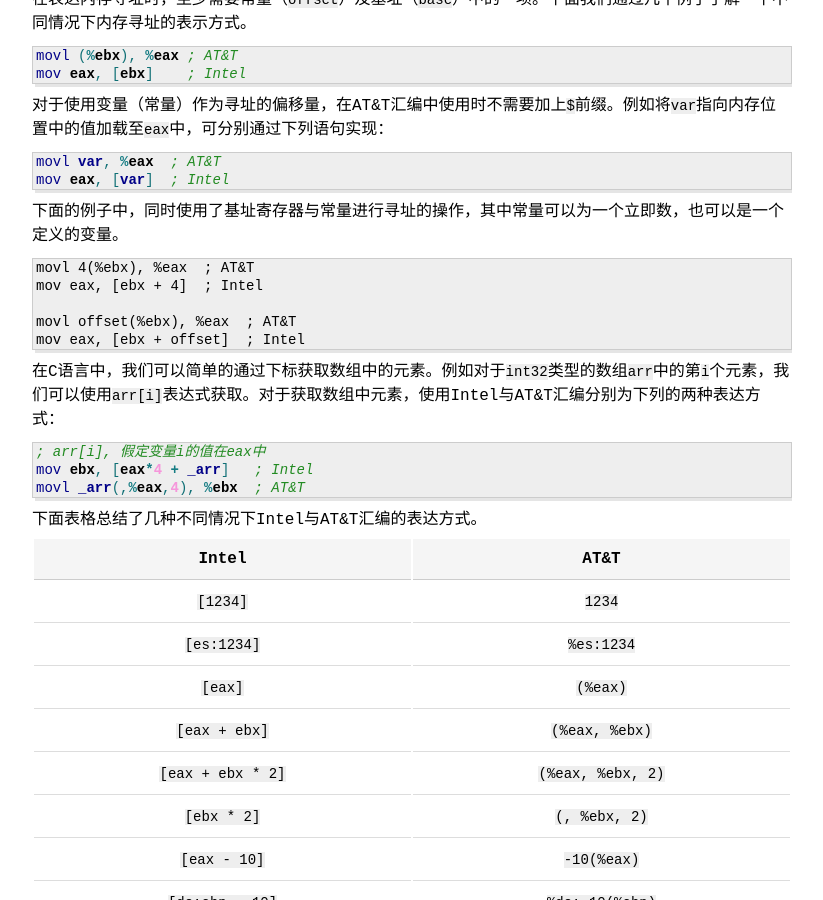
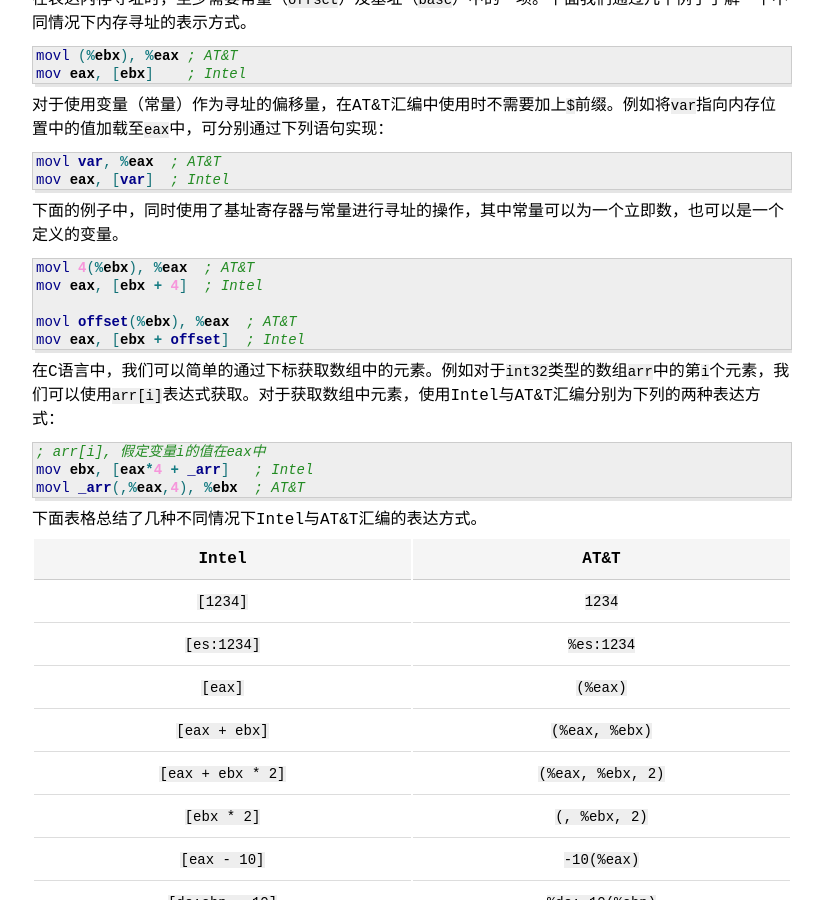
Before and after one commit to ghosind/ghosind.github.io, a Jekyll site: the page built from _posts/assembly/2023-02-24-difference-of-intel-att-asm.md, in a window 1280 px wide and 900 px high, scrolled down 1201 px. Shown: the whole window, without its empty margins (228-1051 px from the left). Built offline with Jekyll 4.4.1, drawn with Linux system fonts in a browser that asks for light colours; comment, search, counter and statistics services are not loaded.

Commit message:
Fix highlighting error.

````diff
--- a/_posts/assembly/2023-02-24-difference-of-intel-att-asm.md
+++ b/_posts/assembly/2023-02-24-difference-of-intel-att-asm.md
@@ -85,7 +85,7 @@ mov eax, [var]  ; Intel
 
 下面的例子中，同时使用了基址寄存器与常量进行寻址的操作，其中常量可以为一个立即数，也可以是一个定义的变量。
 
-```
+```nasm
 movl 4(%ebx), %eax  ; AT&T
 mov eax, [ebx + 4]  ; Intel
 
````
